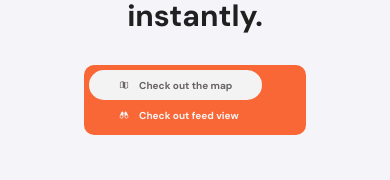
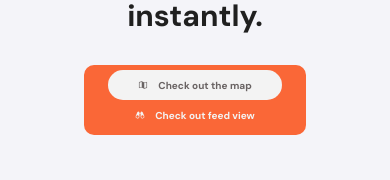
Before and after one commit to DiamondD7/incident-map_client, a React (Vite) app: page / in a window 390 px wide. Shown: the part 179-359 px from the top of the page. Built offline with nearby package versions, Linux system fonts and the light colour scheme; no server answers.

Commit message:
fix styling

```diff
--- a/src/components/Home/HeroContainer/HeroContainer.jsx
+++ b/src/components/Home/HeroContainer/HeroContainer.jsx
@@ -43,7 +43,6 @@ const HeroContainer = ({ scrollToComponent }) => {
           >
             {isMapClicked ? (
               <CircleNotchIcon
-                size={20}
                 weight="bold"
                 color="#FA6737"
                 className="btn-loading__icon"
--- a/src/styles/responsiveness.css
+++ b/src/styles/responsiveness.css
@@ -201,12 +201,12 @@
 }
 
 .hero-c2a-map__btn{
-   text-align: center;
+   margin:0 auto;
    font-size: 12px;
 }
 
 .hero-c2a-feed__btn{
-    text-align: center;
+    margin:0 auto;
    font-size: 12px;
 }
 
```
